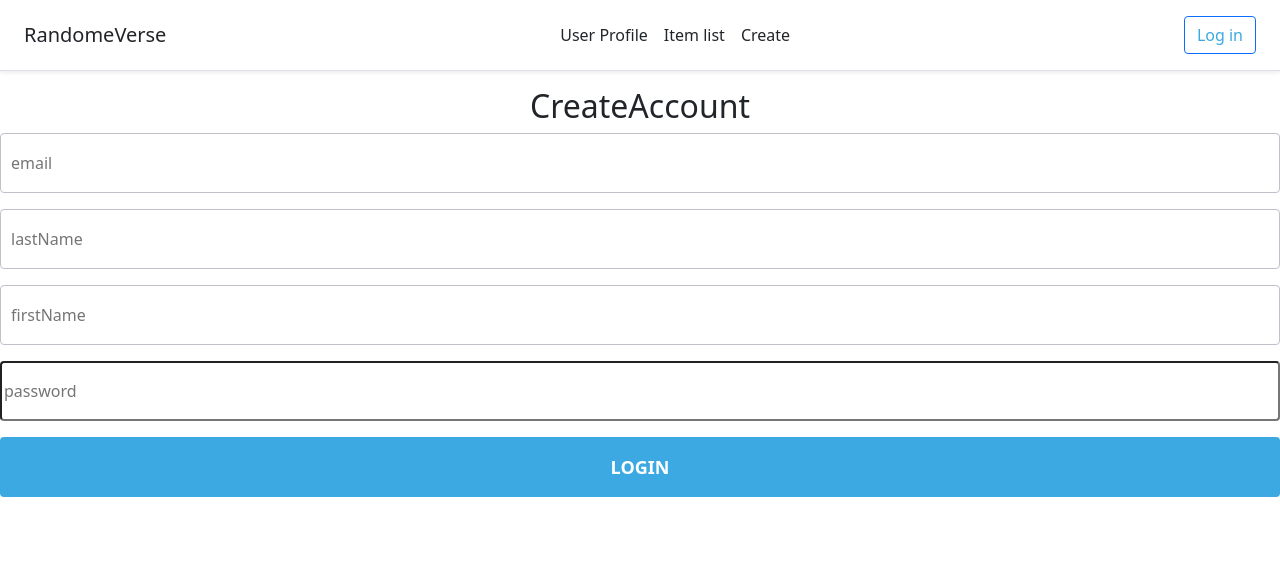
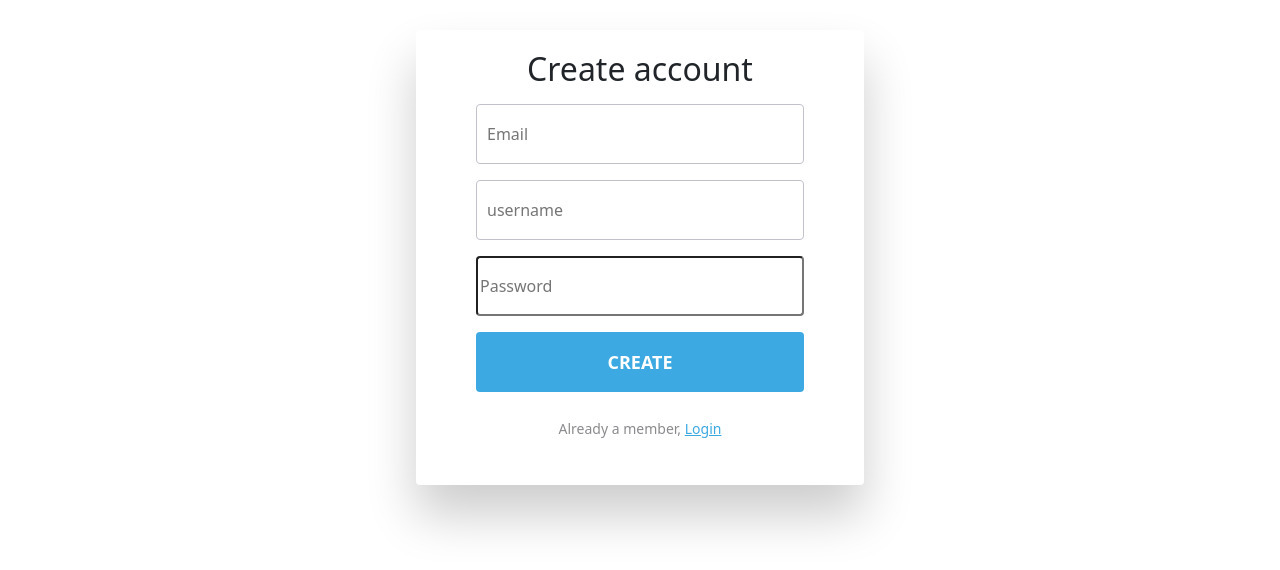
Before and after one commit to Elevane/APP-rv-front, a React (Create React App) app: page /CreateAccount in a window 1280 px wide. Shown: the top 570 px of the page. Built offline with nearby package versions, Linux system fonts and the light colour scheme.

Commit message:
feat() : gestion de l'utilisateur inscrit et de l'affichage de la page utilisateur.

```diff
--- a/src/App.css
+++ b/src/App.css
@@ -35,13 +35,16 @@ a:active:hover {
 }
 
 #login-form-wrap {
+
   background-color: #fff;
   width: 35%;
   margin: 30px auto;
   text-align: center;
-  padding: 20px 0 0 0;
+  padding-top: 20px;
+  padding-bottom: 20px;
   border-radius: 4px;
   box-shadow: 0px 30px 50px 0px rgba(0, 0, 0, 0.2);
+  height: auto;
 }
 
 #login-form {
@@ -146,7 +149,7 @@ input[type="submit"]:hover {
 }
 
 #create-account-wrap {
-  background-color: #eeedf1;
+
   color: #8a8b8e;
   font-size: 14px;
   width: 100%;
--- a/src/Components/CreateAccount.js
+++ b/src/Components/CreateAccount.js
@@ -1,66 +1,102 @@
 import React from "react";
 import "../Components/style/Login.css"
 import Header from "./Header";
+import swal from "sweetalert2";
+
+
+async function register(email, password, username) {
+  const user = {
+    username : username,
+    email: email,
+    password: password,
+  };
+  return fetch("https://localhost:7139/api/Users/register", {
+    method: "POST",
+    headers: {
+      "Content-Type": "application/json",
+      "Access-Control-Allow-Origin": "*",
+      Accept: "*/*",
+    },
+    body: JSON.stringify(user),
+  }).then((data) => data.json());
+}
+
+
 export default function CreateAccount() {
-    const [Email, setEmail] = React.useState();
+    const [email, setEmail] = React.useState();
     const [password, setPassword] = React.useState();
-    const [firstName, setFirstName] = React.useState();
-    const [lastName, setLastName] = React.useState();
+    const [username, setUserName] = React.useState();
+
     const handleSubmit = async e => {
+        e.preventDefault();
+        let response = await register(email, password, username).then((value) => {
+          if (!value.isSuccess) {
+            new swal("Failed connection Error", value.errorMessage, "error");
+          }
+          if (value.result === undefined) {
+            new swal("Failed connection Error", "", "error");
+          }
 
+          localStorage.setItem(
+            "user",
+            JSON.stringify({ user: value.result, auth: true })
+          );
+          console.log(value.result);
+          window.location.href = "/home"
+        });
     }
 
   return (
-    <div>
-    <Header></Header>
-    <div id="">
-      <h2> CreateAccount </h2>{" "}
-      <form id="" onSubmit={handleSubmit}>
+
+    <div  id="login-form-wrap">
+      <h2 className="pb-2"> Create account </h2>{" "}
+      <form id="login-form" onSubmit={handleSubmit}>
         <p>
           <input
             type="text"
             id="email"
             onChange={(e) => setEmail(e.target.value)}
             name="email"
-            placeholder="email"
+            placeholder="Email"
             required
           />
         </p>{" "}
         <p>
           <input
             type="text"
-            id="lastName"
-            onChange={(e) => setLastName(e.target.value)}
-            name="lastName"
-            placeholder="lastName"
+            id="username"
+            onChange={(e) => setUserName(e.target.value)}
+            name="username"
+            placeholder="username"
             required
           />
         </p>{" "}
-        <p>
-          <input
-            type="text"
-            id="firstName"
-            onChange={(e) => setFirstName(e.target.value)}
-            name="firstName"
-            placeholder="firstName"
-            required
-          />
-        </p>{" "}
+
         <p>
           <input
             type="password"
             id="password"
             onChange={(e) => setPassword(e.target.value)}
             name="password"
-            placeholder="password"
+            placeholder="Password"
             required
           />
         </p>{" "}
         <p>
-          <input type="submit" id="login" value="Login" />
+          <input type="submit" id="create" value="create" />
         </p>{" "}
       </form>{" "}
+      <div id="create-account-wrap">
+        <p>
+          {" "}
+          Already a member, {" "}
+          <a href="/login">
+            {"   "}
+            Login{" "}
+          </a>
+        </p>
+      </div>{" "}
     </div>
-    </div>
+
   );
 }
--- a/src/Components/Header.js
+++ b/src/Components/Header.js
@@ -4,22 +4,25 @@ import getUser from "../Hooks/UserService";
 export default function Header(){
     let user = getUser();
     let button = "";
+    let nav = "";
     if (user != undefined) {
         button = <a className="btn btn-outline-primary" href="/logout" >Log out</a>
+        nav = <nav className="my-2 my-md-0 mr-md-3">
+        <a className="p-2 text-dark text-decoration-none" href="/home">User Profile</a>
+        <a className="p-2 text-dark text-decoration-none" href="/items">Item list</a>
+        <a className="p-2 text-dark text-decoration-none" href="/Create">Create</a>
+      </nav>
       } else {
-        button = <a className="btn btn-outline-primary justify-content-end" href="/login" >Log in</a>
+        button = <a className="btn btn-outline-primary justify-content-end" href="/login">Log in</a>
       }
+
 
 
     return(
 
         <div className="d-flex flex-column flex-md-row justify-content-between align-items-center p-3 px-md-4 mb-3 bg-white border-bottom shadow-sm">
         <h5 className="my-0 mr-md-auto font-weight-bold">RandomeVerse</h5>
-        <nav className="my-2 my-md-0 mr-md-3">
-          <a className="p-2 text-dark text-decoration-none" href="/home">User Profile</a>
-          <a className="p-2 text-dark text-decoration-none" href="/items">Item list</a>
-          <a className="p-2 text-dark text-decoration-none" href="/Create">Create</a>
-        </nav>
+        {nav}
         {button}
       </div>
     );
--- a/src/Components/UserProfile.js
+++ b/src/Components/UserProfile.js
@@ -1,44 +1,102 @@
+import getUser from "../Hooks/UserService";
 import Header from "./Header";
+import React from "react";
 import "./style/UserProfilestyle.css";
 
 
-export default function UserProfile(props){
+import swal from "sweetalert2"
+async function update(img, username, id) {
+    let token = getUser();
+    const user = {
+      username : username,
+      img : img
+    };
+    //console.log(user)
+    return fetch("https://localhost:7139/api/Users/"+id, {
+      method: "PUT",
+      headers: {
+          "Authorization" : token.user.token,
+        "Content-Type": "application/json",
+        "Access-Control-Allow-Origin": "*",
+        Accept: "*/*",
+      },
+      body: JSON.stringify(user),
+    }).then((data) => data.json());
+  }
+
+export default function UserProfile(){
+    let user = getUser();
+    const [username, setUserName] = React.useState(user.user.username);
+    const [img, setImg] = React.useState(user.user.img);
+
+
+
+    const labels = {
+        padding : "5px",
+        fontSize: "15px",
+        fontWeight: "500"
+    }
+
+    const handleSubmit = async e => {
+        e.preventDefault();
+        //console.log(username)
+
+        let response = await update(img, username, user.user.id).then((value) => {
+            if (!value.isSuccess) {
+              new swal("Failed connection Error", value.errorMessage, "error");
+            }
+            if (value.result === undefined) {
+              new swal("Failed connection Error", "", "error");
+            }
+
+            localStorage.setItem(
+              "user",
+              JSON.stringify({ user: value.result, auth: true })
+            );
+            window.location.href = "/home";
+          });
+    }
     const lastName = {
      textTransform: "capitalize"
     }
-    const imgpath = props.user.user.img === undefined || props.user.user.img === "" ? "https://st3.depositphotos.com/15648834/17930/v/600/depositphotos_179308454-stock-illustration-unknown-person-silhouette-glasses-profile.jpg" : props.user.user.img
+
+    const imgpath = user.user.img === undefined || user.user.img === "" || user.user.img === null ? "https://st3.depositphotos.com/15648834/17930/v/600/depositphotos_179308454-stock-illustration-unknown-person-silhouette-glasses-profile.jpg" : user.user.img
     return(
         <div> <Header></Header>
-        <div className="container rounded bg-white mt-5 mb-5">
+        <form className="container rounded bg-white mt-5 mb-5" onSubmit={handleSubmit}>
 
     <div className="row">
         <div className="col-md-3 border-right">
             <div className="d-flex flex-column align-items-center text-center p-3 py-5">
                 <img className="rounded-circle mt-5" width="150px" src={imgpath} />
-                <span className="font-weight-bold"><span style={lastName}>{props.user.user.lastName}</span> {props.user.user.firstName}</span>
-                <span className="text-black-50">{props.user.user.Email}</span>
+
+                <span className="text-black-50">{user.user.Email}</span>
                 <span> </span></div>
         </div>
         <div className="col-md-5 border-right">
             <div className="p-3 py-5">
                 <div className="d-flex justify-content-between align-items-center mb-3">
-                    <h4 className="text-right">User Profile Settings</h4>
-                </div>
-                <div className="row mt-2">
+                    <h4 className="text-right">User Settings</h4>
                 </div>
                 <div className="row mt-3">
-                    <div className="col-md-12"><label className="labels">Email</label><input type="text" className="form-control" placeholder="new Email" /></div>
-                    <div className="col-md-12"><label className="labels">Username</label><input type="text" className="form-control" placeholder="new userName" /></div>
-                    <div className="col-md-12"><label className="labels">Password</label><input type="password" className="form-control" placeholder="new Password" /></div>
+                    <div className="col-md-12"><label style={labels} className="labels">Email</label><input disabled type="text" className="form-control" placeholder={user.user.email} /></div>
+                    <div className="col-md-12">
+                        <label style={labels}  className="labels">Username</label>
+                        <input type="text" onChange={(e) => setUserName(e.target.value)} className="form-control" placeholder={user.user.username}/>
+                        </div>
+                    <div className="col-md-12">
+                        <label style={labels} className="labels">Password</label>
+                        <input type="password"  className="form-control" placeholder="*********************" disabled/>
+                    </div>
                 </div>
                 <div className="row mt-3">
                 </div>
-                <div className="mt-5 text-center"><button className="btn btn-primary profile-button" type="button">Save Profile</button></div>
+                <div className="mt-5 text-center"> <input type="submit" id="create" value="save"/></div>
             </div>
         </div>
 
     </div>
-</div>
+</form>
 </div>
     );
 }
```
